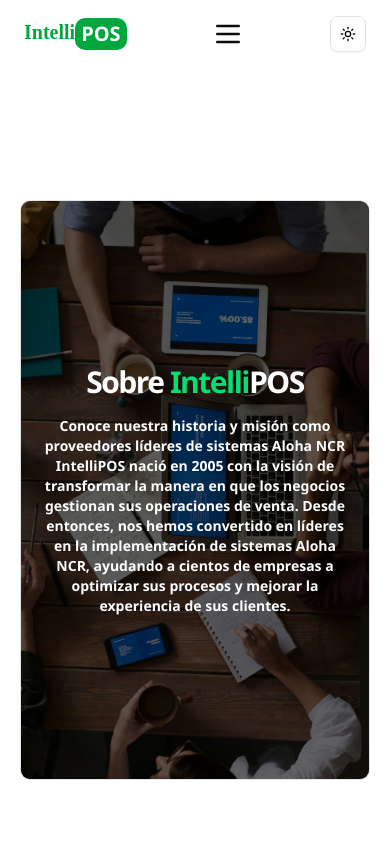
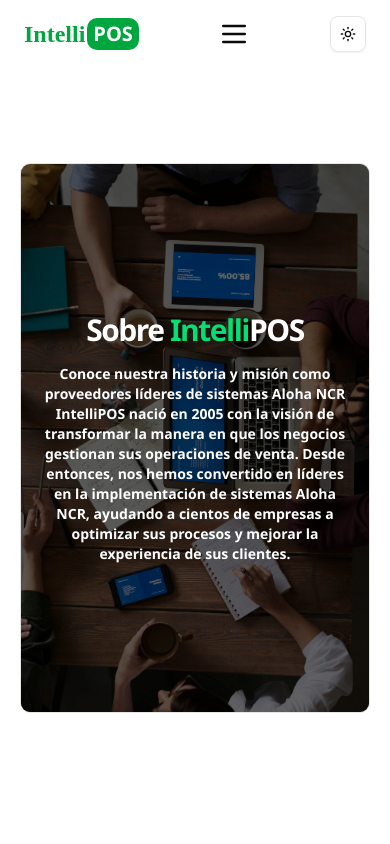
Before and after one commit to JoseSanchez90/intellipos-web-2025, a Next.js app: page /nosotros in a window 390 px wide. Shown: the top 844 px of the page. Built offline with nearby package versions, Linux system fonts and the light colour scheme; a web font is replaced by a local one.

Commit message:
modify mobile navbar

```diff
--- a/app/(routes)/nosotros/page.tsx
+++ b/app/(routes)/nosotros/page.tsx
@@ -33,7 +33,7 @@
     return (
         <>
             <section className="w-full h-screen flex justify-center items-center">
-                <div className="relative w-full h-[580px] md:h-[400px] 2xl:h-[500px] mx-5 md:mx-20 rounded-lg overflow-auto flex justify-center items-center border">
+                <div className="relative w-full h-[550px] md:h-[400px] 2xl:h-[500px] mt-8 md:mt-0 mx-5 md:mx-20 rounded-lg overflow-auto flex justify-center items-center border">
                     {/* Imagen de fondo con desenfoque */}
                     <div className="hidden sm:flex absolute inset-0">
                         <Image src={fondo} alt="nosotros background" fill className="object-cover bg-cover" />
--- a/app/(routes)/servicio/page.tsx
+++ b/app/(routes)/servicio/page.tsx
@@ -93,7 +93,7 @@
     return (
         <>
         <section className="w-full h-screen flex justify-center items-center">
-            <div className="w-full h-[550px] md:h-[400px] 2xl:h-[500px] mx-5 md:mx-20 flex justify-center items-center">
+            <div className="w-full h-[550px] md:h-[400px] 2xl:h-[500px] mt-8 md:mt-0 mx-5 md:mx-20 flex justify-center items-center">
                 {/* Grid principal con Bento Layout */}
                 <div className="grid md:grid-cols-3 grid-rows-6 gap-4 w-full h-full relative">
                     {/* Imagen vertical grande (col-izquierda) */}
@@ -110,7 +110,7 @@
                             <h1 className="font-bold tracking-tighter text-white text-3xl md:text-5xl">
                                 Nuestros <span className="text-green-400">Servicios</span>
                             </h1>
-                            <p className="flex md:hidden mt-4 text-sm md:text-xl text-white font-semibold">
+                            <p className="flex md:hidden mt-4 text-md md:text-xl text-white font-semibold">
                             Ofrecemos las mejores soluciones integrales para la gestión de tu negocio con Aloha NCR.
                             </p>
                         </div>
@@ -166,7 +166,7 @@
         </section>
 
         <section className="h-full flex justify-center items-center px-5 md:mx-20 lg:mt-16">
-            <div className="relative w-full h-[580px] md:h-[400px] 2xl:h-[500px]  rounded-lg overflow-auto flex justify-center items-center border">
+            <div className="relative w-full h-[550px] md:h-[400px] 2xl:h-[500px]  rounded-lg overflow-auto flex justify-center items-center border">
                 {/* Imagen de fondo con desenfoque */}
                 <div className="absolute inset-0">
                     <Image src={soporte} alt="nosotros background" fill className="object-cover bg-cover" />
@@ -175,7 +175,7 @@
                     <div className="absolute inset-0 bg-black/60"></div>
 
                 <div className="absolute flex flex-col items-center justify-center">
-                    <div className="p-5 bg-opacity-50 rounded-l text-center max-w-5xl space-y-2 flex flex-col justify-center items-center">
+                    <div className="p-5 bg-opacity-50 rounded-l text-center max-w-5xl space-y-2 md:space-y-6 flex flex-col justify-center items-center">
                         <h1 className="font-bold tracking-tighter text-white text-3xl md:text-5xl">¿Como mejoramos la experiencia <span className="text-green-400 font-bold">de las Tiendas?</span></h1>
                         <div className="max-w-2xl">
                             {[
@@ -206,12 +206,13 @@
                             ].map((Coments, id) => (
                             <div key={id} className="flex flex-row justify-start items-end gap-2">
                                <Check className="text-green-500" />
-                               <p className="mt-2 text-sm md:text-lg text-white font-semibold max-w-xl">{Coments.description}</p>
+                               <p className="mt-2 text-sm md:text-lg text-white font-semibold max-w-xl text-start">{Coments.description}</p>
                             </div>
                             ))
                             }
+                            <Button className="w-full mt-8 md:mt-4 2xl:mt-8 bg-white text-black hover:bg-gray-200 cursor-pointer">Contactar Servicio<ArrowRight className="h-4 w-4"/>
+                            </Button>
                         </div>
-                        <Button className="w-48 mt-4 bg-white text-black hover:bg-gray-200 cursor-pointer">Contactar Servicio<ArrowRight className="h-4 w-4"/></Button>
                     </div>
                 </div>
             </div>
--- a/app/components/banner.tsx
+++ b/app/components/banner.tsx
@@ -4,7 +4,7 @@
 const Banner = () => {
     return (
       <section className="w-full h-screen flex justify-center items-center">
-        <div className="relative w-full h-[580px] md:h-[400px] 2xl:h-[500px] mx-5 lg:mx-20 rounded-lg overflow-auto flex justify-center items-center border border-gray-900">
+        <div className="relative w-full h-[550px] md:h-[400px] 2xl:h-[500px] mt-8 md:mt-0 mx-5 lg:mx-20 rounded-lg overflow-auto flex justify-center items-center border border-gray-900">
           {/* Imagen de fondo con desenfoque */}
           <div className="hidden sm:flex absolute inset-0">
             <video
--- a/app/components/navbar.tsx
+++ b/app/components/navbar.tsx
@@ -33,10 +33,10 @@
 
     return (
         <nav className="w-full flex justify-center items-center">
-            <section className={`md:fixed md:top-0 md:z-50 md:backdrop-blur-sm bg-white/80 dark:bg-black/0 flex justify-between items-center py-4 px-6 md:px-28 2xl:px-32 transition-all duration-500 ${isScrolled ? "shadow-lg dark:shadow-gray-600 rounded-full bg-slate-100 dark:bg-black/80 px-20 text-sm mt-4 mx-2 w-[85%] transform" : "text-base w-full"}`}>
+            <section className={`fixed top-0 z-50 backdrop-blur-sm bg-white/80 dark:bg-black/0 flex justify-between items-center py-4 px-6 md:px-28 2xl:px-32 transition-all duration-500 ${isScrolled ? "shadow-lg dark:shadow-gray-600 md:rounded-full bg-slate-100 dark:bg-black/80 md:px-20 text-sm md:mt-4 mx-2 w-full md:w-[85%] transform" : "text-base w-full"}`}>
                 <div className="flex items-center space-x-0.5">
-                    <button onClick={() => router.push("/")} className="flex cursor-pointer">
-                        <h1 className="text-xl sm:text-3xl font-extrabold text-green-600 cursor-pointer letter-logo">Intelli</h1>
+                    <button onClick={() => router.push("/")} className="flex justify-center items-center gap-0.5 cursor-pointer">
+                        <h1 className="text-2xl sm:text-3xl font-extrabold text-green-600 cursor-pointer letter-logo">Intelli</h1>
                         <span className="text-xl sm:text-2xl font-bold text-white bg-green-600 px-1.5 py-0.5 rounded-lg dark:text-gray-100">POS</span>
                     </button>
                 </div>
```
